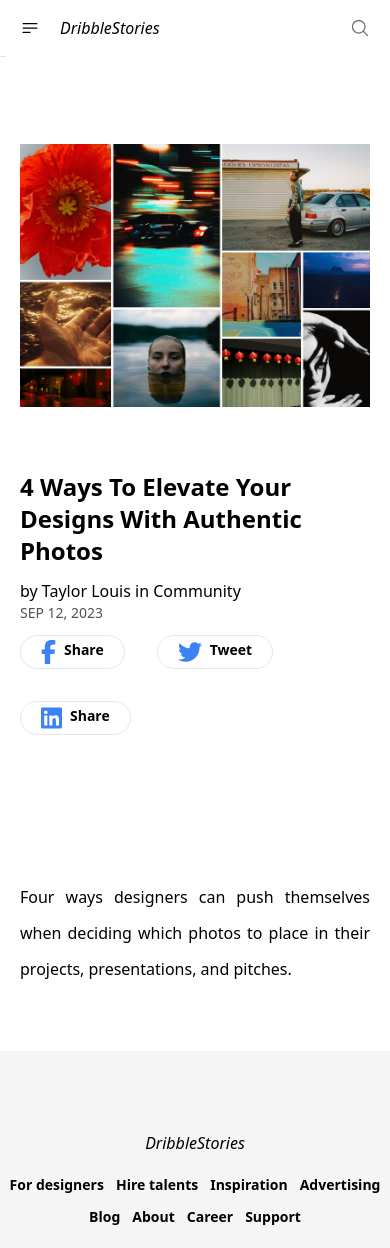
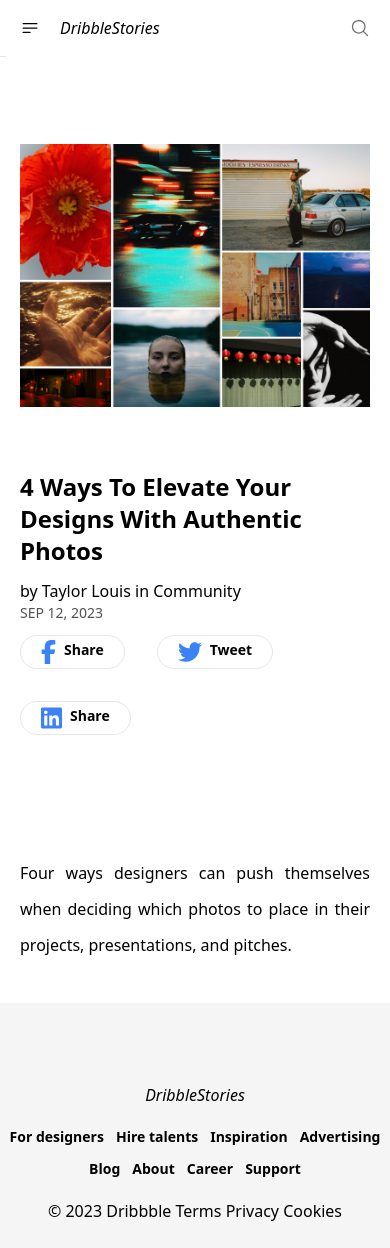
Before and after one commit to chikanma2023/dribbleStories, a React (Vite) app: page /blog/1 in a window 390 px wide. Shown: the top 1248 px of the page. Built offline with nearby package versions, Linux system fonts and the light colour scheme.

Commit message:
Removed some padding in the read article component

```diff
--- a/src/Pages/ReadArticle.jsx
+++ b/src/Pages/ReadArticle.jsx
@@ -47,7 +47,7 @@
           </div>
         </div>
       </div>
-      <article className="w-full mx-auto py-16 leading-9 font-light text-justify lg:py-24 lg:w-[65%]">
+      <article className="w-full mx-auto py-10 leading-9 font-light text-justify lg:py-24 lg:w-[65%]">
         <p>{post && post.text}</p>
       </article>
     </main>
```
